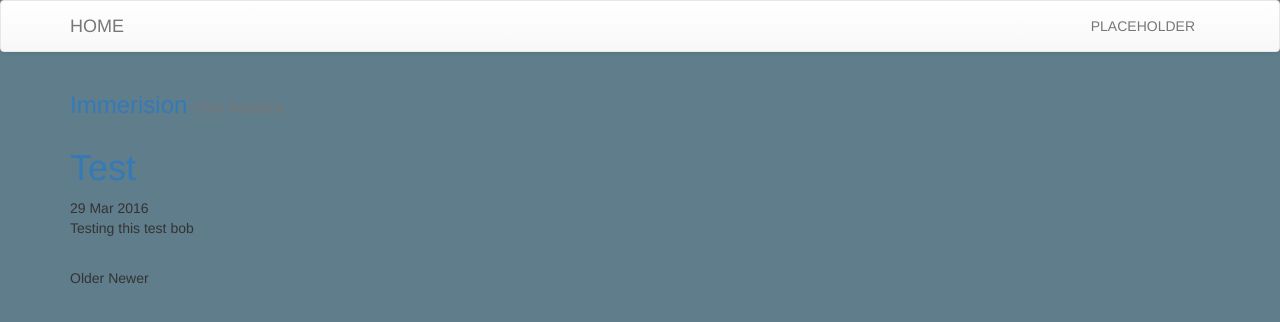
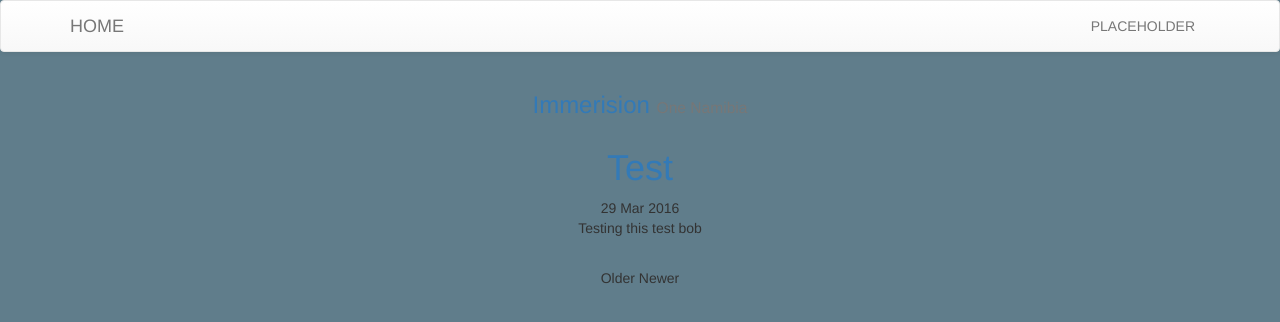
Before and after one commit to jaden2africa/jaden2africa.github.io, a Jekyll site: the page built from index.html, in a window 1280 px wide. Shown: the top 322 px of the page. Built offline with Jekyll 4.4.1, drawn with Linux system fonts in a browser that asks for light colours; the list of posts is cut into pages by our own code.

```diff
--- a/public/css/main.css
+++ b/public/css/main.css
@@ -1,3 +1,6 @@
 html, body {
+    color:white;
     background-color: #607D8B !important;
+    text-align: center;
+
 }
```
